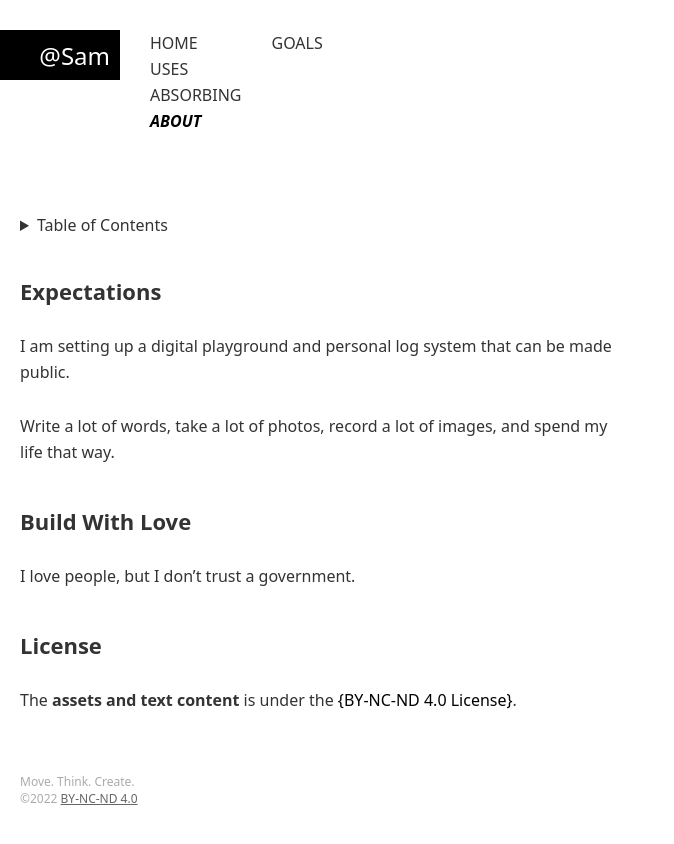
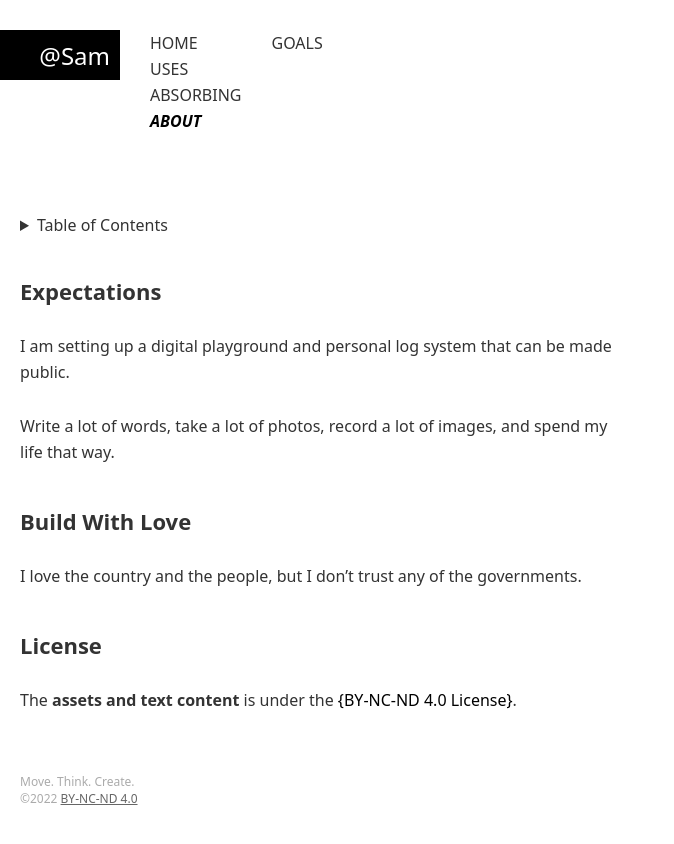
Before and after one commit to samzeng/samzeng.github.io, a Jekyll site: the page built from about.markdown, in a window 1280 px wide. Shown: the top 844 px of the page, without its empty margins (0-674 px from the left). Built offline with Jekyll 4.4.1, drawn with Linux system fonts in a browser that asks for light colours.

Commit message:
feat: Update the introduction of the About Me page

```diff
--- a/about.markdown
+++ b/about.markdown
@@ -14,7 +14,7 @@ my life that way.
 
 ## Build With Love
 
-I love people, but I don't trust a government.
+I love the country and the people, but I don't trust any of the governments.
 
 ## License
 
```
